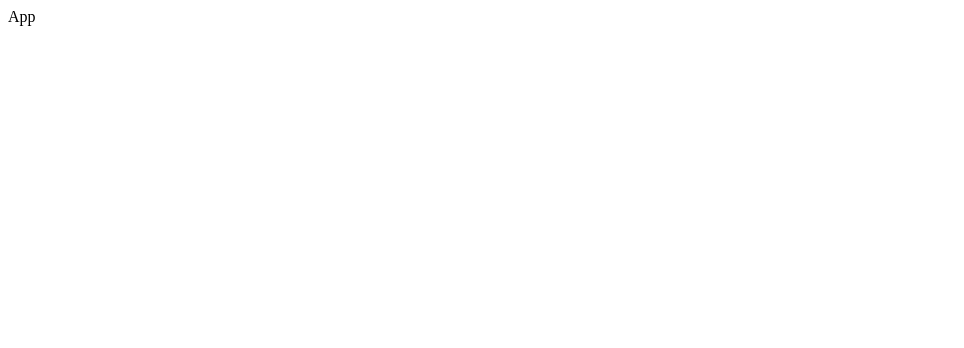
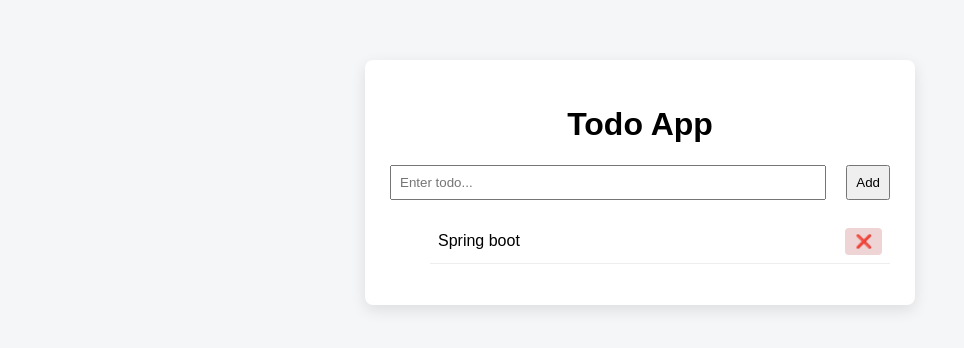
Before and after one commit to nishanthkumarbs/ToDo, a React (Vite) app: page / in a window 1280 px wide. Shown: the top 348 px of the page, without its empty margins (0-964 px from the left). Built offline with nearby package versions, Linux system fonts and the light colour scheme; data requests are answered from the project's data file.

Commit message:
Fix: Task delete not working properly

```diff
--- a/db.json
+++ b/db.json
@@ -1,3 +1,9 @@
 {
-  "todos": []
+  "todos": [
+    {
+      "id": "2acb",
+      "title": "Spring boot",
+      "completed": false
+    }
+  ]
 }
--- a/src/App.jsx
+++ b/src/App.jsx
@@ -1,9 +1,34 @@
-import React from 'react'
+import React, { useEffect, useState } from 'react'
+import { getTodos } from './services/api';
+import TodoForm from './components/TodoForm';
+import TodoList from './components/TodoList';
+import "./styles/App.css";
 
 const App = () => {
+  const [todos, setTodos] = useState([]);
+
+  // Fetch todos from backend
+  const fetchTodos = async () => {
+    try {
+      const response = await getTodos();
+      setTodos(response.data);
+    } catch (error) {
+      console.error("Error fetching todos:", error);
+    }
+  };
+
+  useEffect(() => {
+    fetchTodos();
+  }, []);
+
+
   return (
-    <div>App</div>
-  )
+    <div className="app-container">
+      <h1>Todo App</h1>
+      <TodoForm fetchTodos={fetchTodos} />
+      <TodoList todos={todos} fetchTodos={fetchTodos} />
+    </div>
+  );
 }
 
 export default App
--- /dev/null
+++ b/src/components/TodoForm.jsx
@@ -0,0 +1,37 @@
+import { useState } from "react";
+import { createTodo } from "../services/api";
+
+const TodoForm = ({ fetchTodos }) => {
+    const [title, setTitle] = useState("");
+
+    const handleSubmit = async (e) => {
+        e.preventDefault();
+
+        if (!title.trim()) return;
+
+        try {
+            await createTodo({
+                title: title,
+                completed: false
+            });
+
+            setTitle("");
+            fetchTodos(); // refresh list
+        } catch (error) {
+            console.error("Error adding todo:", error);
+        }
+    };
+
+    return (
+        <form onSubmit={handleSubmit} className="todo-form">
+            <input type="text" placeholder="Enter todo..." value={title} onChange={(e) => setTitle(e.target.value)}
+                style={{ padding: "8px", width: "250px" }}
+            />
+            <button type="submit" style={{ marginLeft: "10px", padding: "8px" }}>
+                Add
+            </button>
+        </form>
+    );
+};
+
+export default TodoForm;
--- /dev/null
+++ b/src/components/TodoItem.jsx
@@ -0,0 +1,42 @@
+import { deleteTodo, updateTodo } from "../services/api";
+
+const TodoItem = ({ todo, fetchTodos }) => {
+
+    const handleDelete = async () => {
+        try {
+            await deleteTodo(todo.id);
+            fetchTodos();
+        } catch (error) {
+            console.error("Error deleting todo:", error);
+        }
+    };
+
+    const handleToggle = async () => {
+        try {
+            await updateTodo(todo.id, {
+                ...todo,
+                completed: !todo.completed
+            });
+            fetchTodos();
+        } catch (error) {
+            console.error("Error updating todo:", error);
+        }
+    };
+
+    return (
+        <li className="todo-item">
+            <span
+                onClick={handleToggle}
+                className={todo.completed ? "completed" : ""}
+            >
+                {todo.title}
+            </span>
+
+            <button className="delete-btn" onClick={handleDelete}>
+                ❌
+            </button>
+        </li>
+    );
+};
+
+export default TodoItem;
--- /dev/null
+++ b/src/components/TodoList.jsx
@@ -0,0 +1,13 @@
+import TodoItem from "./TodoItem";
+
+const TodoList = ({ todos, fetchTodos }) => {
+    return (
+        <ul className="todo-list">
+            {todos.map((todo) => (
+                <TodoItem key={todo.id} todo={todo} fetchTodos={fetchTodos} />
+            ))}
+        </ul>
+    );
+};
+
+export default TodoList;
--- /dev/null
+++ b/src/services/api.js
@@ -0,0 +1,18 @@
+import axios from "axios";
+
+const API= axios.create({
+    baseURL:"http://localhost:5000"
+})
+
+// GET all todos
+export const getTodos = () => API.get("/todos");
+
+// CREATE todo
+export const createTodo = (todo) => API.post("/todos", todo);
+
+// DELETE todo
+export const deleteTodo = (id) => API.delete(`/todos/${id}`);
+
+// UPDATE todo
+export const updateTodo = (id, updatedTodo) =>
+  API.put(`/todos/${id}`, updatedTodo);
--- /dev/null
+++ b/src/styles/App.css
@@ -0,0 +1,71 @@
+body {
+    font-family: Arial, sans-serif;
+    background-color: #f4f6f8;
+    margin: 0;
+    padding: 0;
+}
+
+.app-container {
+    max-width: 500px;
+    margin: 60px auto;
+    background: white;
+    padding: 25px;
+    border-radius: 8px;
+    box-shadow: 0 5px 15px rgba(0, 0, 0, 0.1);
+}
+
+h1 {
+    text-align: center;
+}
+
+.todo-form {
+    display: flex;
+    gap: 10px;
+    margin-bottom: 20px;
+}
+
+.todo-form input {
+    flex: 1;
+    padding: 8px;
+}
+
+.todo-form button {
+    padding: 8px 12px;
+    cursor: pointer;
+}
+
+.todo-list li {
+    list-style: none;
+    padding: 8px;
+    border-bottom: 1px solid #eee;
+}
+
+.todo-item {
+    display: flex;
+    justify-content: space-between;
+    align-items: center;
+    padding: 10px 0;
+}
+
+.delete-btn {
+    background-color: #eed4d4;
+    border: none;
+    color: white;
+    padding: 6px 10px;
+    border-radius: 4px;
+    cursor: pointer;
+}
+
+.delete-btn:hover {
+    background-color: #cc0000;
+}
+
+.completed {
+    text-decoration: line-through;
+    color: gray;
+    cursor: pointer;
+}
+
+.todo-item span {
+    cursor: pointer;
+}
```
